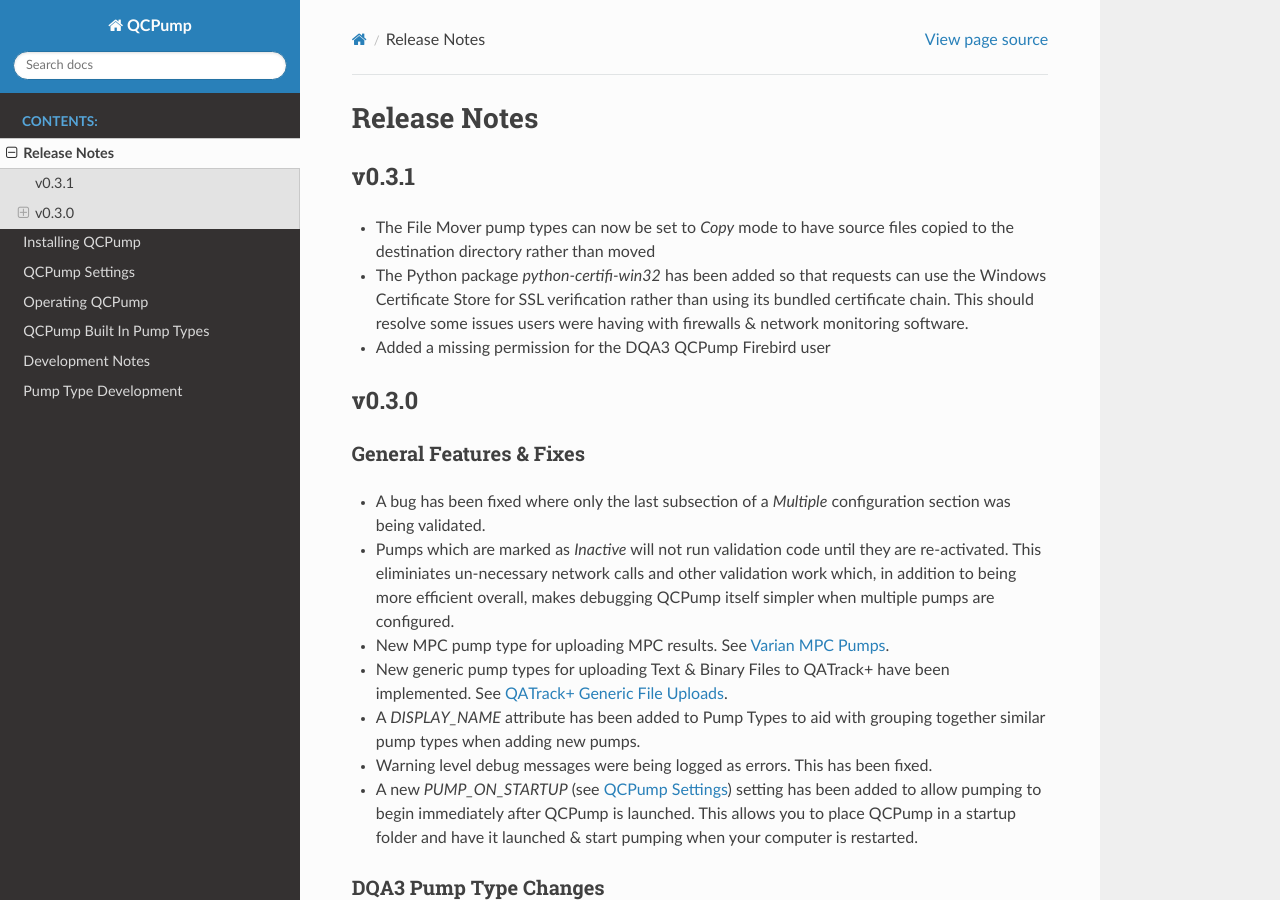
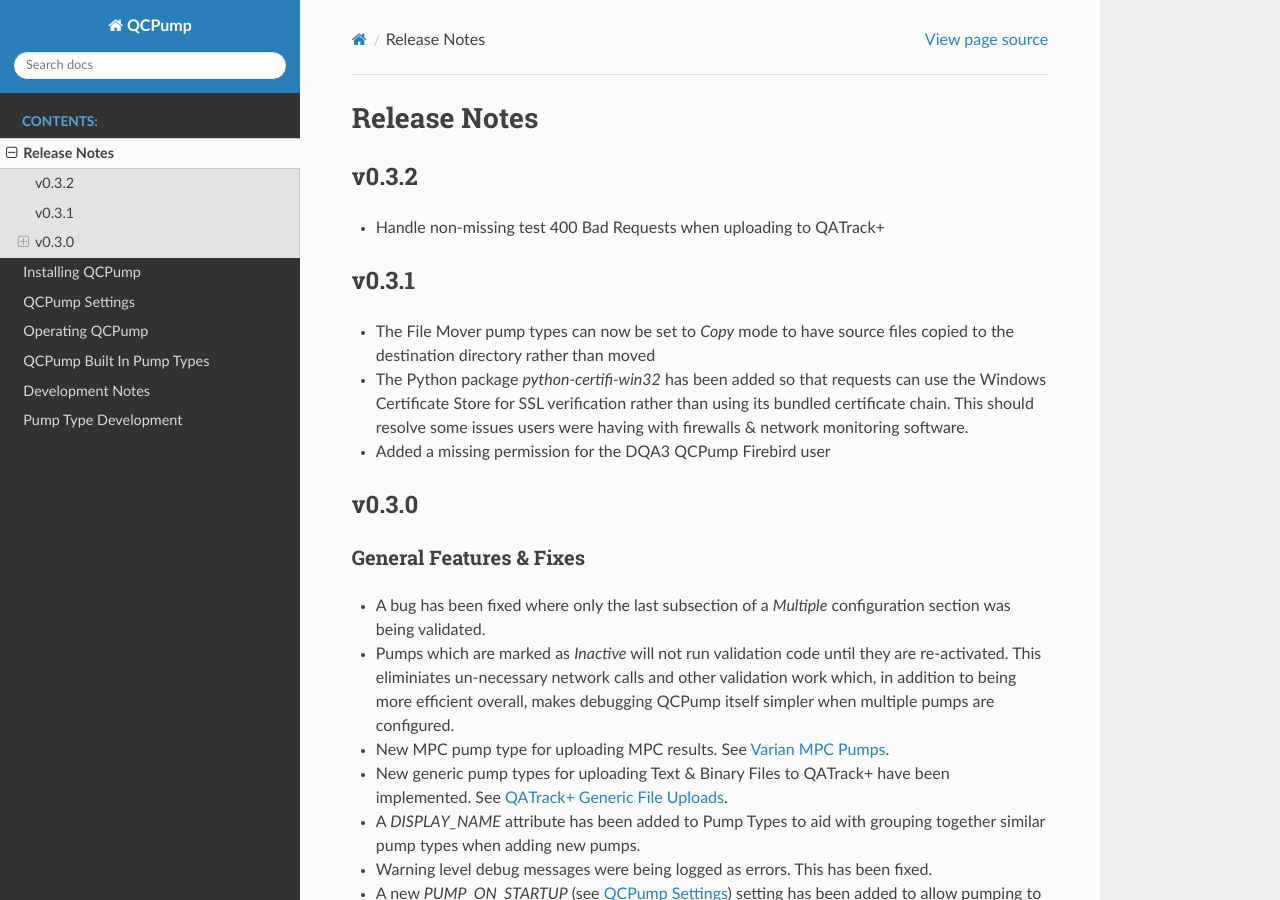
Before and after one commit to qatrackplus/qcpump, a Sphinx documentation site: the page built from docs/release_notes.rst, in a window 1280 px wide and 900 px high. Built offline with Sphinx 7.4.7 and the Read the Docs theme 2.0.0, drawn with Linux system fonts in a browser that asks for light colours.

Commit message:
v0.3.2 release

```diff
--- a/docs/dev.rst
+++ b/docs/dev.rst
@@ -25,7 +25,7 @@
     * [ ] qcpump/settings.py
     * [ ] qcpump-installer.iss
     * [ ] docs/install.rst (link to installer)
-* [ ] Exe built
+* [ ] Exe built (`pyinstaller qcpump.spec`)
 * [ ] Installer built
 
     * [ ] New data files added to qcpump.spec::data_files
--- a/docs/install.rst
+++ b/docs/install.rst
@@ -10,7 +10,7 @@
 .....................................
 
 On Windows platforms please download the `QCPump Installer
-<https://github.com/qatrackplus/qcpump/raw/master/installer/qcpump-setup-0.3.1.exe>`_.
+<https://github.com/qatrackplus/qcpump/raw/master/installer/qcpump-setup-0.3.2.exe>`_.
 Download and run the installer following the prompts, then go to the
 :ref:`pumps-configure-new` page to start configuring some *Pumps*.
 
--- a/docs/release_notes.rst
+++ b/docs/release_notes.rst
@@ -2,6 +2,11 @@
 
 Release Notes
 =============
+
+v0.3.2
+------
+
+* Handle non-missing test 400 Bad Requests when uploading to QATrack+
 
 v0.3.1
 ------
--- a/setup.py
+++ b/setup.py
@@ -16,7 +16,7 @@
     "wxPython<4.2.0",
 ]
 
-__version__ = '0.3.1'
+__version__ = '0.3.2'
 
 
 setup(
```
Also changed, not shown: 5 other files.
